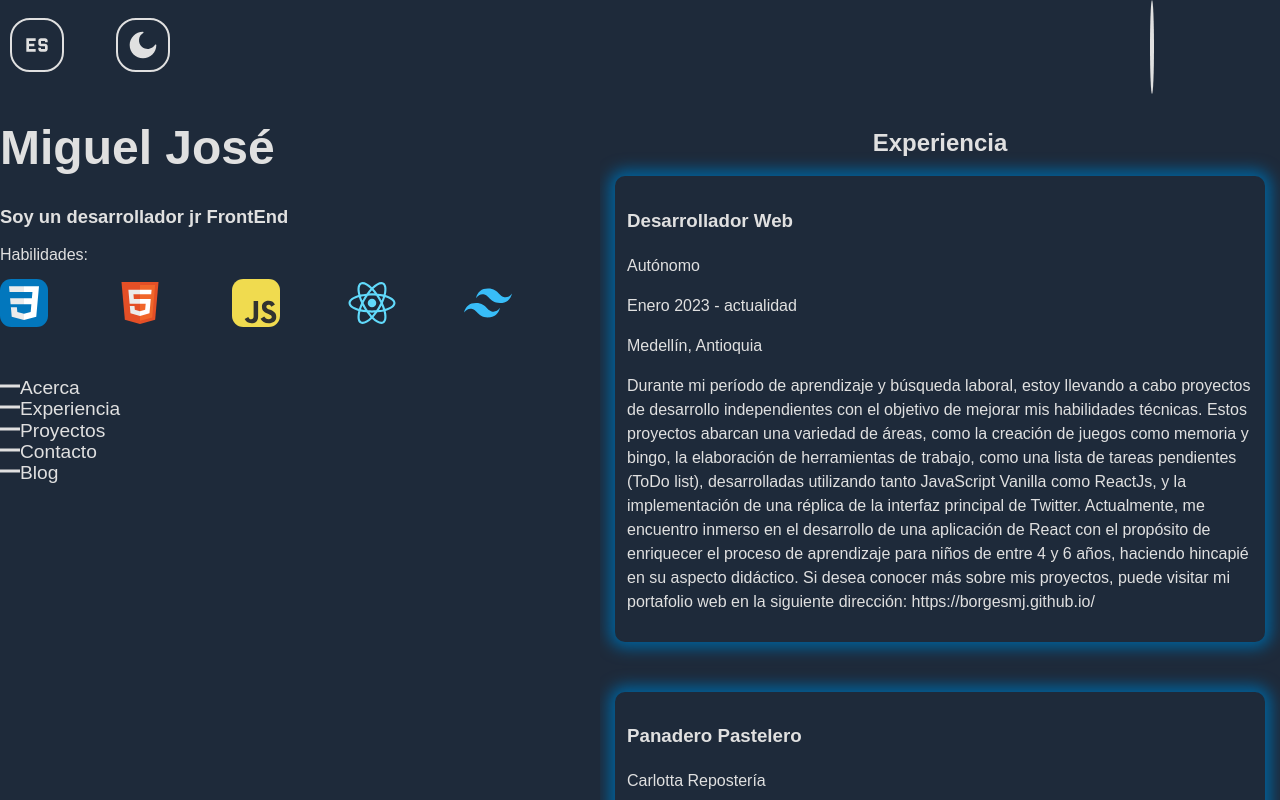
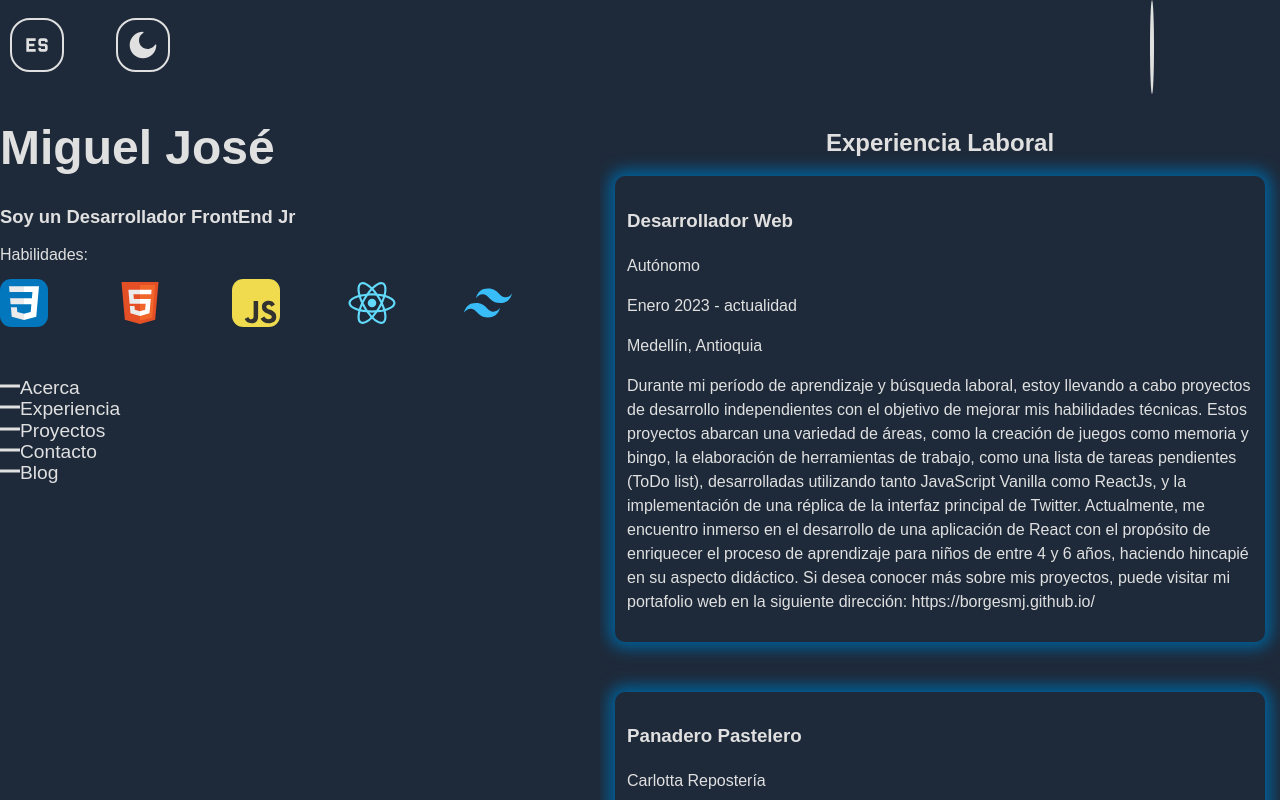
Before and after one commit to borgesmj/borgesmj.github.io, a React (Vite) app: page /experience in a window 1280 px wide. Built offline with nearby package versions, Linux system fonts and the light colour scheme; no server answers.

Commit message:
probando meta tags

```diff
--- a/index.html
+++ b/index.html
@@ -2,14 +2,14 @@
 <html lang="en">
   <head>
     <meta charset="UTF-8" />
-    <link rel="icon" type="image/svg+xml" href="https://borgesmj.github.io/favicon.svg" />
+    <link rel="icon" type="image/svg+xml" href="https://borgesmj.github.io/cloud-storage/portfolio-website/favicon/favicon-16x16.png" />
     <meta name="viewport" content="width=device-width, initial-scale=1.0" />
     <meta property="og:url" content="http://borgesmj.github.io/" />
     <meta property="og:type"  content="article" />
-    <meta property="og:title"              content='Jr FrontEnd web Developer' />
+    <meta property="og:title"              content='MIguel José, Jr FrontEnd Developer' />
     <meta property="og:description"        content="Bienvenido a mi portfolio web personal" />
     <meta property="og:image"              content="https://borgesmj.github.io/cloud-storage/portfolio-website/Logo.jpg" />
-    <title>MB | Portfolio</title>
+    <title>Portfolio Website</title>
   </head>
   <body>
     <div id="root"></div>
--- a/src/Components/ProfileInfo/ProfileInfo.jsx
+++ b/src/Components/ProfileInfo/ProfileInfo.jsx
@@ -11,7 +11,6 @@ import Tailwind_icon from '../Icons/Tailwind_icon'
 const ProfileInfo = ({
     english,
     profileInfo,
-    changeSidebarCheckboxValue,
     sidebarCheckbox,
 }) => {
 
@@ -56,7 +55,7 @@ const ProfileInfo = ({
       <input type="checkbox" name="" id="" className='sidebar__checkbox' checked={sidebarCheckbox} readOnly />
       <div className="profile___content">
           <h1 className='nombre'>Miguel José</h1>
-          <h3>{english ? 'I\'m a Jr FrontEnd Web Developer' : 'Soy un desarrollador jr FrontEnd'}</h3>
+          <h3>{english ? 'I\'m a Jr FrontEnd Web Developer' : 'Soy un Desarrollador FrontEnd Jr'}</h3>
           <p>{profileInfo?.bio}</p>
           <p>{english ? 'Skills:' : 'Habilidades:'}</p>
           <ul className="skills_list_grid">
--- a/src/Pages/Experience.jsx
+++ b/src/Pages/Experience.jsx
@@ -57,7 +57,7 @@ const Experience = ({ english }) => {
 
   return (
     <div>
-      <h2>{english ? 'Experience' : 'Experiencia'}</h2>
+      <h2>{english ? 'Job Experience' : 'Experiencia Laboral'}</h2>
       {trabajosAMostrar.map((trabajo, index) => (
         <div key={index} className='experience__item'>
           <h3>{trabajo.Trabajo}</h3>
```
